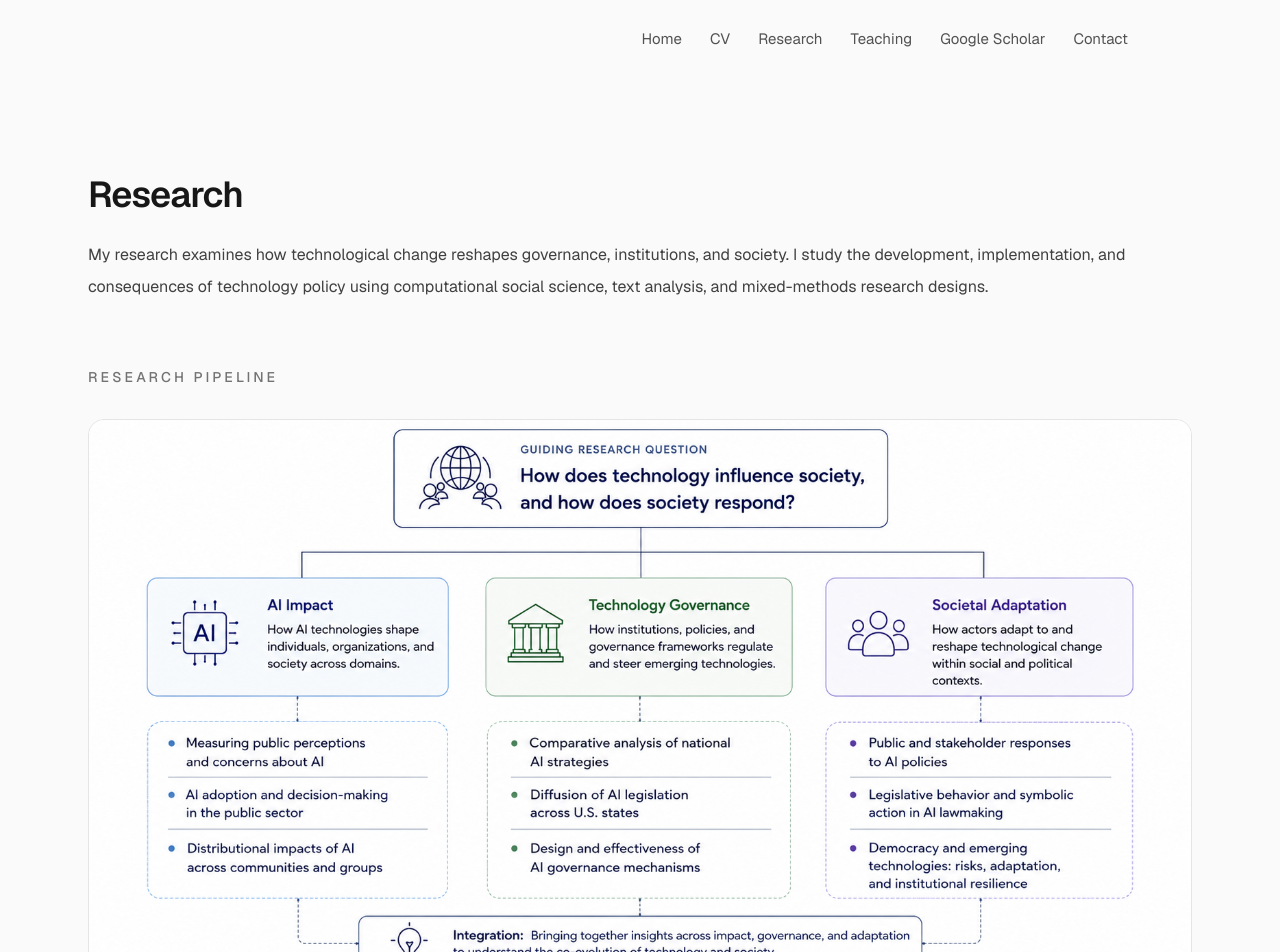
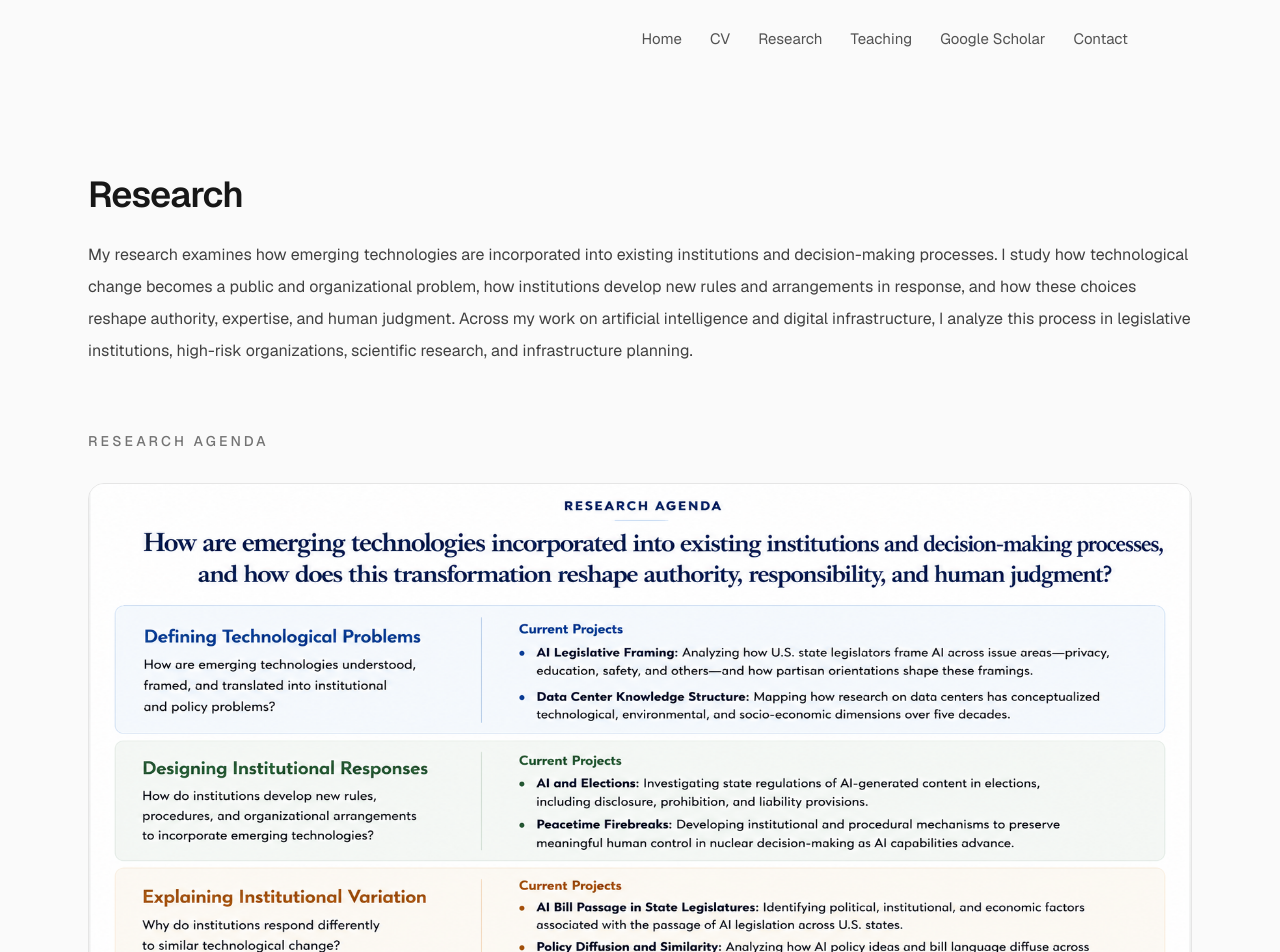
Before and after one commit to EunjiEmilyKim/personal-website, a Next.js app: page /research in a window 1280 px wide. Shown: the top 952 px of the page. Built offline with nearby package versions, Linux system fonts and the light colour scheme.

Commit message:
feat: update research description and rename pipeline to agenda
Updated research description to reflect focus on technology incorporation and policy development. Added new research agenda image.

Co-authored-by: EunjiEmilyKim <190784631+EunjiEmilyKim@users.noreply.github.com>

```diff
--- a/src/app/research/page.tsx
+++ b/src/app/research/page.tsx
@@ -14,20 +14,21 @@ export default function Research() {
         <h1 className="text-4xl font-semibold tracking-tight">Research</h1>
 
         <p className="mt-6 max-w-6xl text-md leading-8 text-neutral-700">
-          My research examines how technological change reshapes governance,
-          institutions, and society. I study the development, implementation,
-          and consequences of technology policy using computational social
-          science, text analysis, and mixed-methods research designs.
+          My research examines how emerging technologies are incorporated into existing institutions and decision-making processes.
+          I study how technological change becomes a public and organizational problem, how institutions develop new rules and arrangements in response,
+          and how these choices reshape authority, expertise, and human judgment.
+          Across my work on artificial intelligence and digital infrastructure,
+          I analyze this process in legislative institutions, high-risk organizations, scientific research, and infrastructure planning.
         </p>
 
         <section className="mt-16">
           <h2 className="text-sm font-medium uppercase tracking-[0.22em] text-neutral-500">
-            Research Pipeline
+            Research Agenda
           </h2>
 
           <div className="mt-8 overflow-hidden rounded-2xl border border-neutral-200 bg-white">
             <Image
-              src="/research-pipeline_v2.png"
+              src="/research_agenda.png"
               alt="Research pipeline diagram showing the relationship between emerging technologies, technology governance, societal responses, and research methods"
               width={1200}
               height={700}
```
Also changed, not shown: public/research_agenda.png (added).
